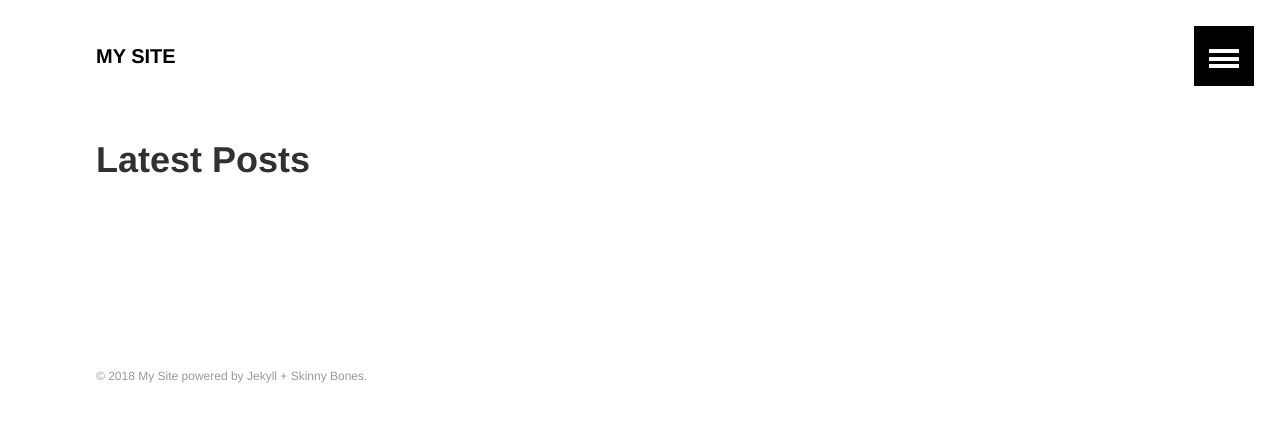
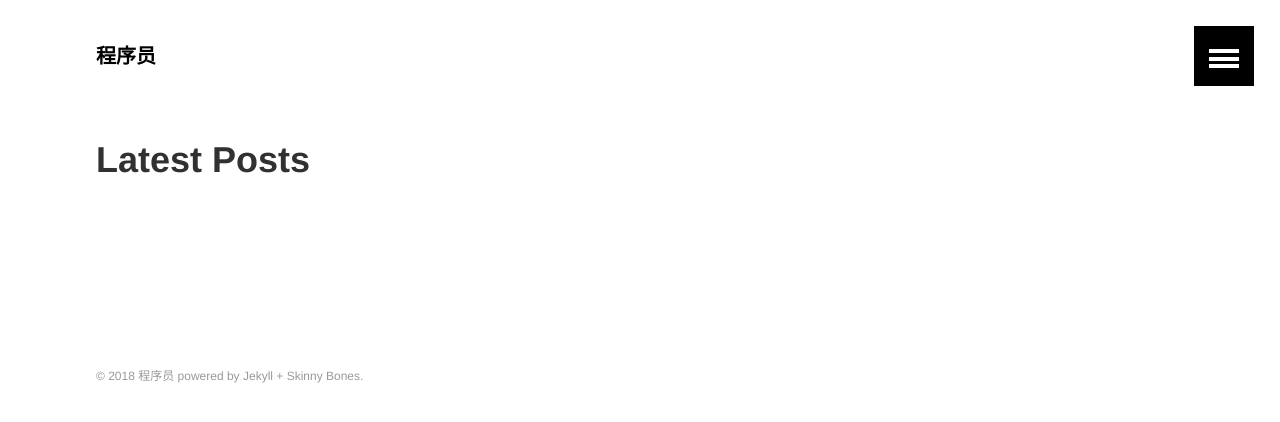
Before and after one commit to jrrexliang01/jrrexliang01.github.io, a Jekyll site: the page built from index.md, in a window 1280 px wide. Shown: the top 422 px of the page. Built offline with Jekyll 4.4.1, drawn with Linux system fonts in a browser that asks for light colours; part of the change alters nothing that is shown.

Commit message:
修改项目主页文件

```diff
--- a/_config.yml
+++ b/_config.yml
@@ -1,10 +1,10 @@
 # Site wide configuration
 
-title: "My Site"
-description: "This is a description of my awesome site."
+title: "程序员"
+description: "人生五十年 如梦亦如幻"
 logo: # 120x120 px default image used for Twitter summary card
 teaser: # 400x250 px default teaser image used in image archive grid
-locale: en
+locale: zh
 url:
 feed:
   path: atom.xml
@@ -26,8 +26,8 @@ gems:
 
 # Site owner
 owner:
-  name:
-  email:
+  name: zyl
+  email: jrrexliang@live.com
   twitter:
   google:
     ad-client:
```
